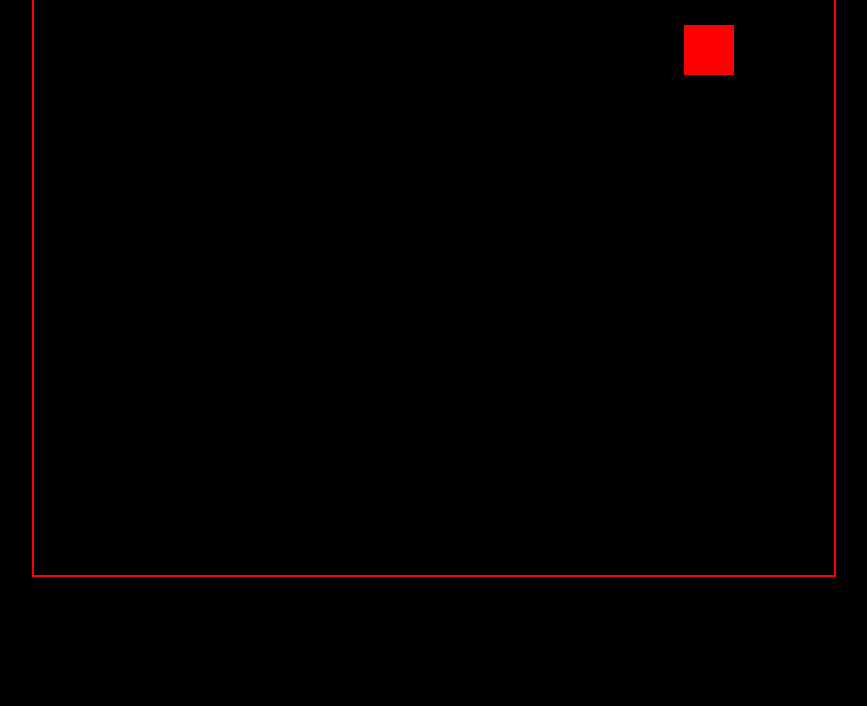
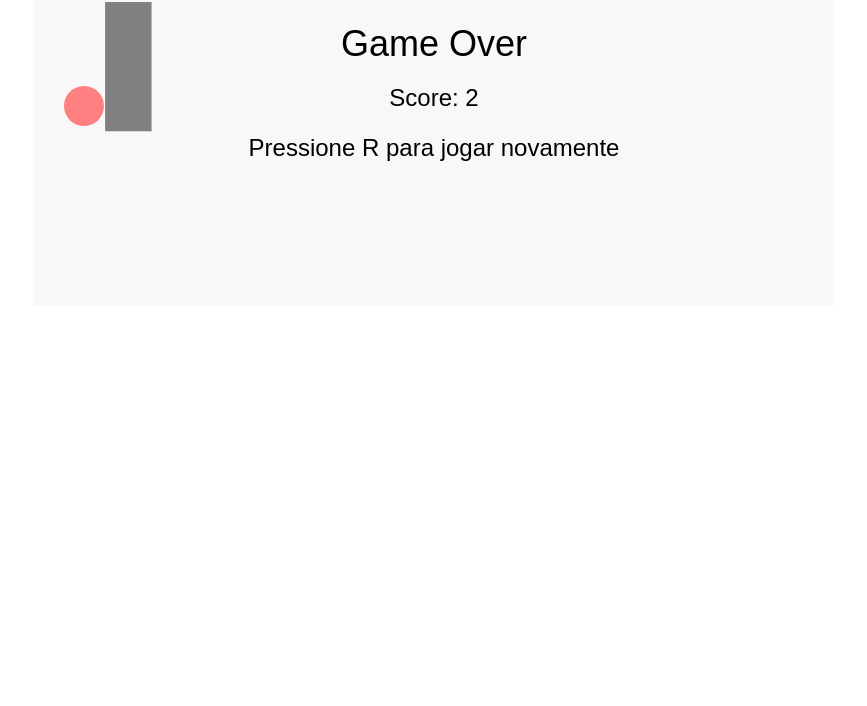
Before and after one commit to helloguy123ff/retgems, a plain HTML site: page jogos/jogo1.html in a window 1280 px wide. Shown: the part 94-800 px from the top of the page, without its empty margins (206-1073 px from the left). Drawn offline with Linux system fonts and the light colour scheme.

Commit message:
Update jogo1.html

```diff
--- a/jogos/jogo1.html
+++ b/jogos/jogo1.html
@@ -1,52 +1,158 @@
+
     <!DOCTYPE html>
 <html lang="en">
 <head>
     <meta charset="UTF-8">
     <meta name="viewport" content="width=device-width, initial-scale=1.0">
-    <title>Jogo 1</title>
+    <title>Game 1</title>
     <style>
         body {
-            background-color: #000;
-            color: #fff;
-            text-align: center;
             margin: 0;
             padding: 0;
+            overflow: hidden;
         }
-
         canvas {
-            border: 2px solid #ff0000;
             display: block;
-            margin: 20px auto;
+            background-color: #f0f0f0;
+            margin: 0 auto;
         }
     </style>
+</head>
+<body>
+    <canvas id="gameCanvas" width="800" height="400"></canvas>
     <script>
-        document.addEventListener('DOMContentLoaded', function() {
+        // Configuração do jogo
 const canvas = document.getElementById('gameCanvas');
 const ctx = canvas.getContext('2d');
 
-            // Exemplo simples de animação de um quadrado
-            let x = 50;
-            let y = 50;
-            const size = 50;
-            const speed = 2;
+// Definição das variáveis do jogador
+let player = {
+    x: 50,
+    y: canvas.height / 2,
+    radius: 20,
+    speed: 5,
+    color: '#ff0000'
+};
 
-            function draw() {
-                ctx.clearRect(0, 0, canvas.width, canvas.height);
-                ctx.fillStyle = '#ff0000';
-                ctx.fillRect(x, y, size, size);
-                x += speed;
-                if (x + size > canvas.width || x < 0) {
-                    x = 50;
-                }
-                requestAnimationFrame(draw);
+// Variáveis de controle do jogo
+let obstacles = [];
+let score = 0;
+let isGameOver = false;
+
+// Função para desenhar o jogador
+function drawPlayer() {
+    ctx.beginPath();
+    ctx.arc(player.x, player.y, player.radius, 0, Math.PI * 2);
+    ctx.fillStyle = player.color;
+    ctx.fill();
+    ctx.closePath();
 }
 
-            draw();
+// Função para criar obstáculos
+function createObstacle() {
+    let obstacle = {
+        x: canvas.width,
+        y: Math.random() * canvas.height,
+        width: 20 + Math.random() * 30,
+        height: 20 + Math.random() * 150,
+        speed: 3 + Math.random() * 5,
+        color: '#000'
+    };
+    obstacles.push(obstacle);
+}
+
+// Função para desenhar obstáculos
+function drawObstacles() {
+    obstacles.forEach(obstacle => {
+        ctx.fillStyle = obstacle.color;
+        ctx.fillRect(obstacle.x, obstacle.y, obstacle.width, obstacle.height);
     });
+}
+
+// Função para atualizar a posição dos obstáculos
+function updateObstacles() {
+    obstacles.forEach(obstacle => {
+        obstacle.x -= obstacle.speed;
+        // Verificar colisão com o jogador
+        if (
+            player.x < obstacle.x + obstacle.width &&
+            player.x + player.radius > obstacle.x &&
+            player.y < obstacle.y + obstacle.height &&
+            player.y + player.radius > obstacle.y
+        ) {
+            isGameOver = true;
+        }
+        // Remover obstáculos fora da tela
+        if (obstacle.x + obstacle.width < 0) {
+            obstacles.shift();
+            score++;
+        }
+    });
+}
+
+// Função para desenhar a pontuação na tela
+function drawScore() {
+    ctx.fillStyle = '#000';
+    ctx.font = '24px Arial';
+    ctx.fillText('Score: ' + score, 10, 30);
+}
+
+// Função para desenhar a tela de fim de jogo
+function drawGameOverScreen() {
+    ctx.fillStyle = 'rgba(255, 255, 255, 0.5)';
+    ctx.fillRect(0, 0, canvas.width, canvas.height);
+    ctx.fillStyle = '#000';
+    ctx.font = '36px Arial';
+    ctx.textAlign = 'center';
+    ctx.fillText('Game Over', canvas.width / 2, canvas.height / 2 - 50);
+    ctx.font = '24px Arial';
+    ctx.fillText('Score: ' + score, canvas.width / 2, canvas.height / 2);
+    ctx.fillText('Pressione R para jogar novamente', canvas.width / 2, canvas.height / 2 + 50);
+}
+
+// Função de loop do jogo
+function gameLoop() {
+    if (!isGameOver) {
+        // Limpar o canvas
+        ctx.clearRect(0, 0, canvas.width, canvas.height);
+        // Criar e desenhar obstáculos
+        if (Math.random() < 0.05) {
+            createObstacle();
+        }
+        drawObstacles();
+        // Desenhar jogador
+        drawPlayer();
+        // Atualizar posição dos obstáculos
+        updateObstacles();
+        // Desenhar pontuação
+        drawScore();
+        // Continuar o loop
+        requestAnimationFrame(gameLoop);
+    } else {
+        // Tela de fim de jogo
+        drawGameOverScreen();
+    }
+}
+
+// Função para reiniciar o jogo
+function restartGame() {
+    obstacles = [];
+    score = 0;
+    isGameOver = false;
+    player.y = canvas.height / 2;
+}
+
+// Event listener para reiniciar o jogo quando pressionar a tecla R
+document.addEventListener('keydown', event => {
+    if (event.key === 'r' && isGameOver) {
+        restartGame();
+        gameLoop();
+    }
+});
+
+// Iniciar o jogo
+gameLoop();
+
     </script>
-</head>
-<body>
-    <h2>Jogo 1</h2>
-    <canvas id="gameCanvas" width="800" height="600"></canvas>
 </body>
 </html>
```
Lines whose indentation alone changed are shown as unchanged.
